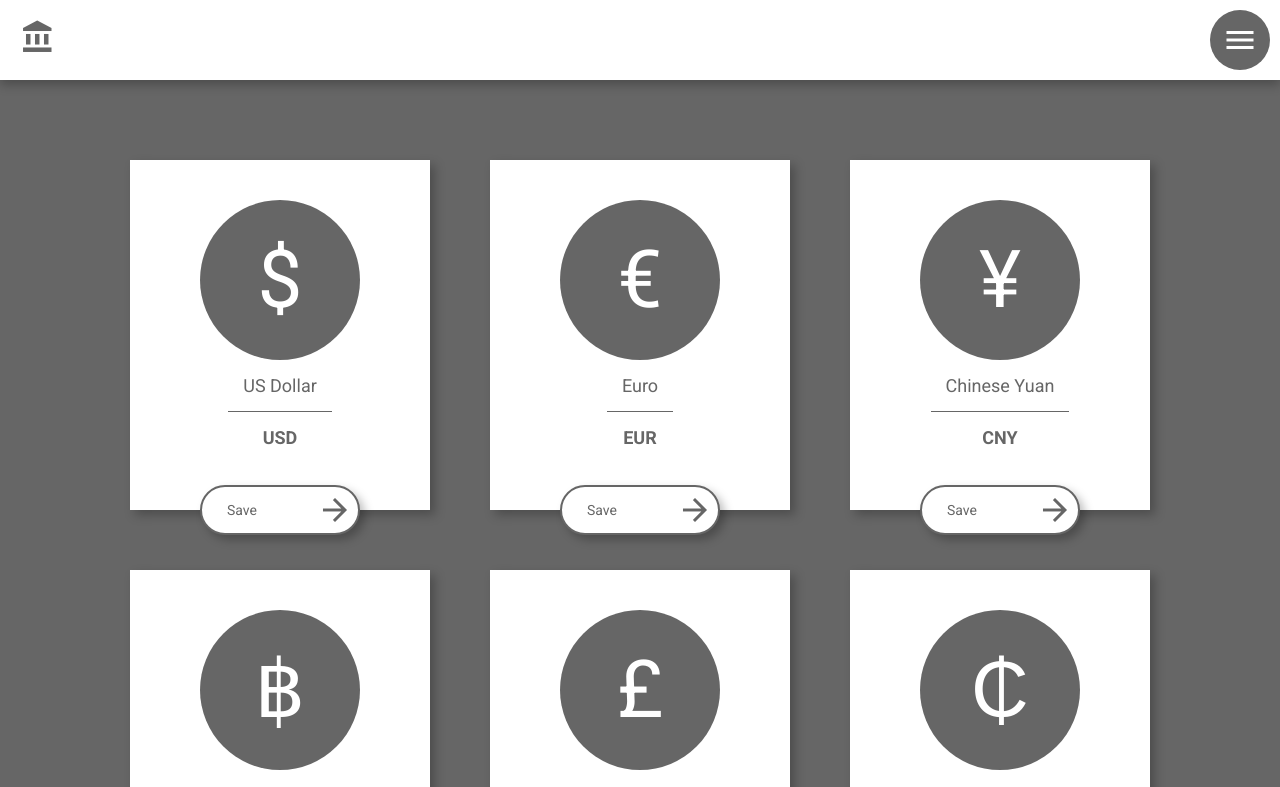
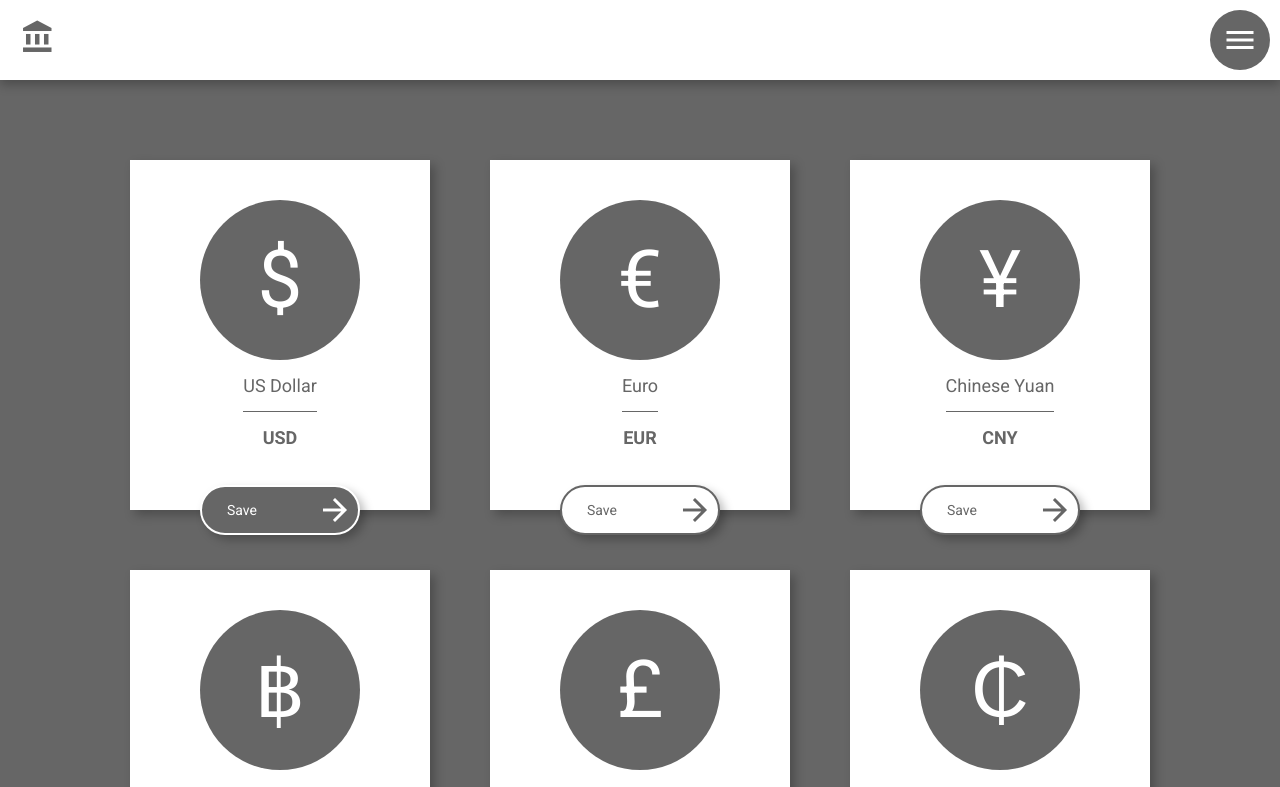
Before and after one commit to klikknpro/ui-final-state-money, a plain HTML site: page index.html in a window 1280 px wide. In both pictures the pointer is over the button 280 px from the left and 510 px from the top of the page. Shown: the top 787 px of the page. Drawn offline with Linux system fonts and the light colour scheme.

Commit message:
submit version

```diff
--- a/style.css
+++ b/style.css
@@ -152,7 +152,7 @@ article {
 }
 
 .title {
-  padding: 15px;
+  padding: 15px 0;
   font-size: 18px;
   font-weight: 400;
   border-bottom: 1px solid var(--clr-dark);
@@ -187,6 +187,12 @@ article button {
   font-size: 14px;
 }
 
+article button:hover {
+  background-color: var(--clr-dark);
+  border: 2px solid var(--clr-light);
+  color: var(--clr-light);
+}
+
 .arrow-icon {
   font-size: 36px;
 }
```
Also changed, not shown: index.html (+0 -2 lines).
